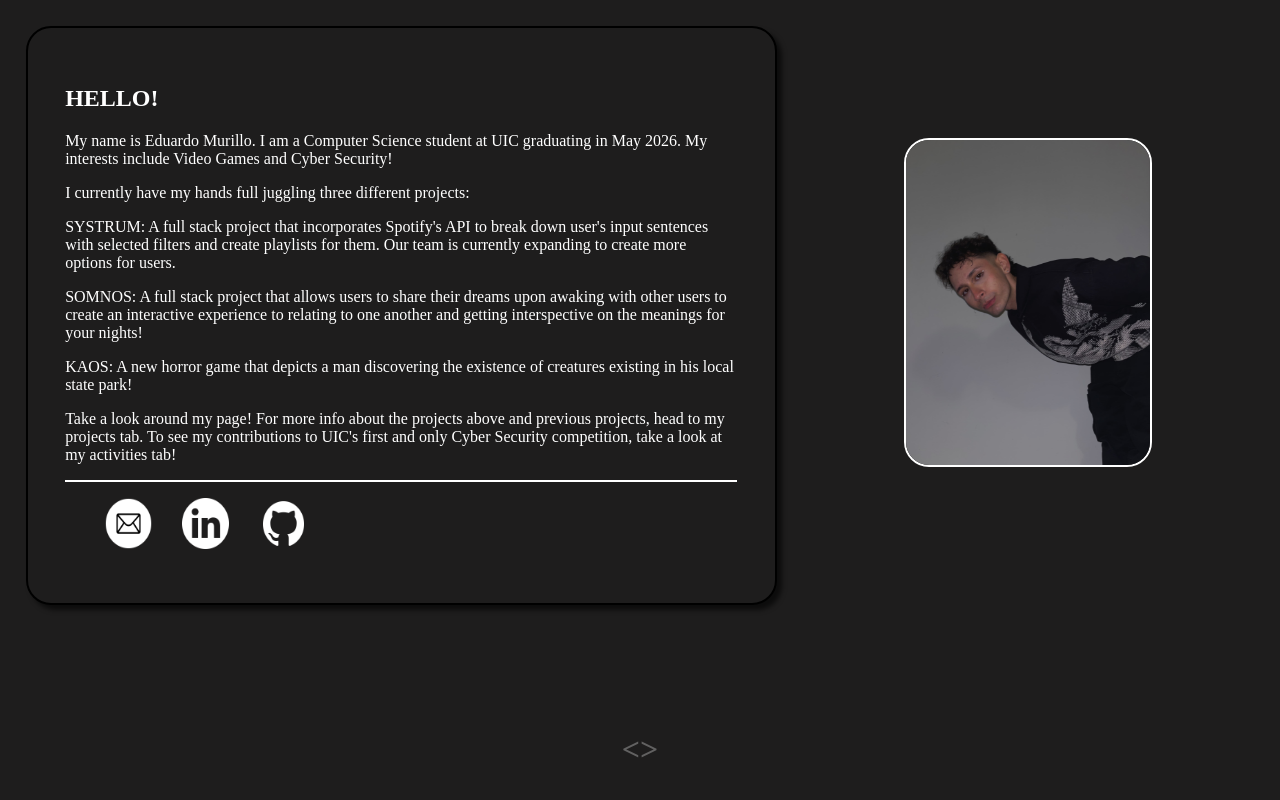
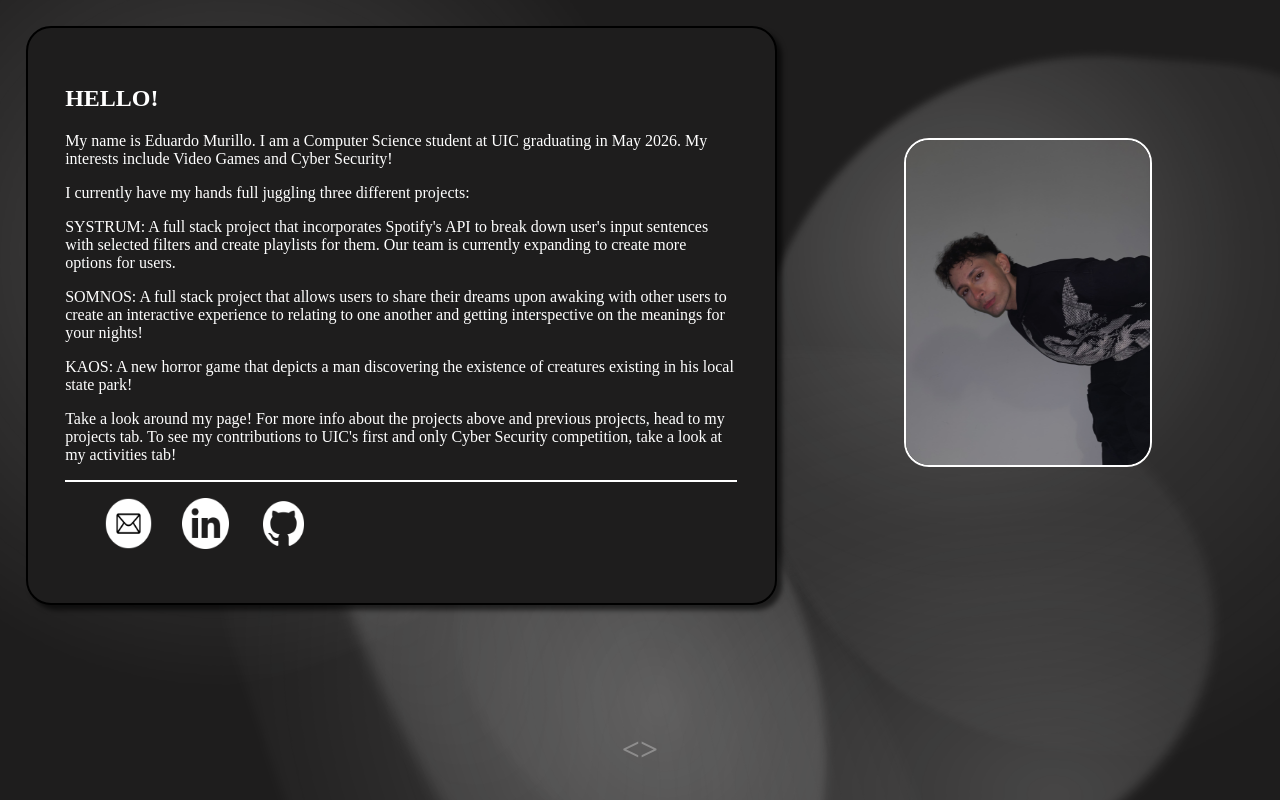
Before and after one commit to edmuri/Website, a React (Vite) app in the folder frontend/: page / in a window 1280 px wide. Shown: the top 800 px of the page. Built offline with nearby package versions, Linux system fonts and the light colour scheme.

Commit message:
adding backdrop

```diff
--- a/frontend/src/Pages/Styles/App.css
+++ b/frontend/src/Pages/Styles/App.css
@@ -50,33 +50,33 @@
     position: absolute;
     width: 800px;
     height: 800px;
-    /* background: radial-gradient(ellipse at center, rgba(255, 255, 255, 0.3) 0%, rgba(255, 255, 255, 0.1) 30%,
-    transparent 70%); */
+    background: radial-gradient(ellipse at center, rgba(255, 255, 255, 0.3) 0%, rgba(255, 255, 255, 0.1) 30%,
+    transparent 70%);
     border-radius: 50% 30% 60% 40%;
     top: -200px;
     left: -200px;
     animation: swirl1 20s ease-in-out infinite;
-    /* filter: blur(2px); */
+    filter: blur(2px);
 }
 
 .swirl-2 {
     position: absolute;
     width: 600px;
     height: 600px;
-    /* background: radial-gradient(ellipse at 30% 70%, rgba(255, 255, 255, 0.25) 0%, rgba(255, 255, 255, 0.08) 40%, transparent 80%); */
+    background: radial-gradient(ellipse at 30% 70%, rgba(255, 255, 255, 0.25) 0%, rgba(255, 255, 255, 0.08) 40%, transparent 80%);
     border-radius: 60% 40% 30% 70%;
     top: 20%;
     right: -150px;
     animation: swirl2 25s ease-in-out infinite;
-    /* filter: blur(3px); */
+    filter: blur(3px);
 }
 
 .swirl-3 {
     position: absolute;
     width: 700px;
     height: 500px;
-    /* background: radial-gradient(ellipse at 60% 30%, rgba(255, 255, 255, 0.2) 0%, rgba(255, 255, 255, 0.06) 50%,
-    transparent 85%); */
+    background: radial-gradient(ellipse at 60% 30%, rgba(255, 255, 255, 0.2) 0%, rgba(255, 255, 255, 0.06) 50%,
+    transparent 85%);
     border-radius: 40% 60% 50% 30%;
     bottom: -100px;
     left: 10%;
@@ -88,7 +88,7 @@
     position: absolute;
     width: 500px;
     height: 700px;
-    /* background: radial-gradient(ellipse at 80% 20%, rgba(255, 255, 255, 0.18) 0%, rgba(255, 255, 255, 0.05) 45%, transparent 90%); */
+    background: radial-gradient(ellipse at 80% 20%, rgba(255, 255, 255, 0.18) 0%, rgba(255, 255, 255, 0.05) 45%, transparent 90%);
     border-radius: 30% 70% 40% 60%;
     top: 40%;
     left: 50%;
@@ -100,8 +100,8 @@
     position: absolute;
     width: 900px;
     height: 400px;
-    /* background: radial-gradient(ellipse at 20% 80%, rgba(255, 255, 255, 0.15) 0%, rgba(255, 255, 255, 0.04) 60%,
-    transparent 95%); */
+    background: radial-gradient(ellipse at 20% 80%, rgba(255, 255, 255, 0.15) 0%, rgba(255, 255, 255, 0.04) 60%,
+    transparent 95%);
     /* background: white; */
     border-radius: 70% 30% 60% 40%;
     top: 60%;
--- a/frontend/src/Pages/Styles/Components/ProjectNavbar.css
+++ b/frontend/src/Pages/Styles/Components/ProjectNavbar.css
@@ -5,7 +5,7 @@
     justify-items: center;
     height: clamp(41rem, 55vw, 55rem);
     cursor: pointer;
-    background:linear-gradient(to right,#dbcdcd11,#1e1d1d4e);
+    background:linear-gradient(to right,#dbcdcd11,#1e1d1dbd);
     background-blend-mode: overlay;
     /* background-color:red; */
 }
--- a/frontend/src/Pages/Styles/ProjectsPage.css
+++ b/frontend/src/Pages/Styles/ProjectsPage.css
@@ -9,7 +9,7 @@
     height:100%;
     display:flex;
     /* justify-content: center; */
-    column-gap: 15%;
+    column-gap: 11%;
 }
 .project-nav-bar{
     flex:0 0 15%;
```
